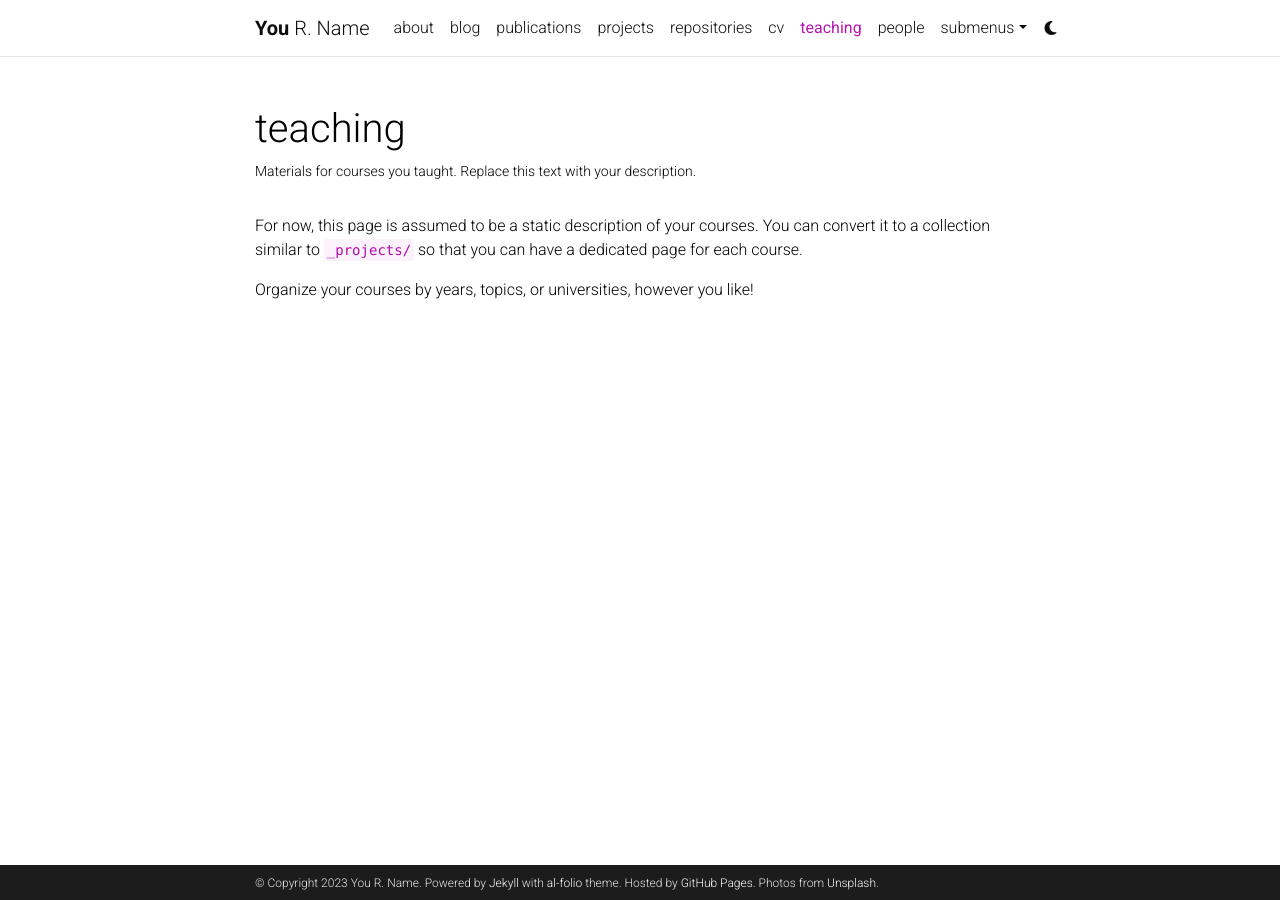
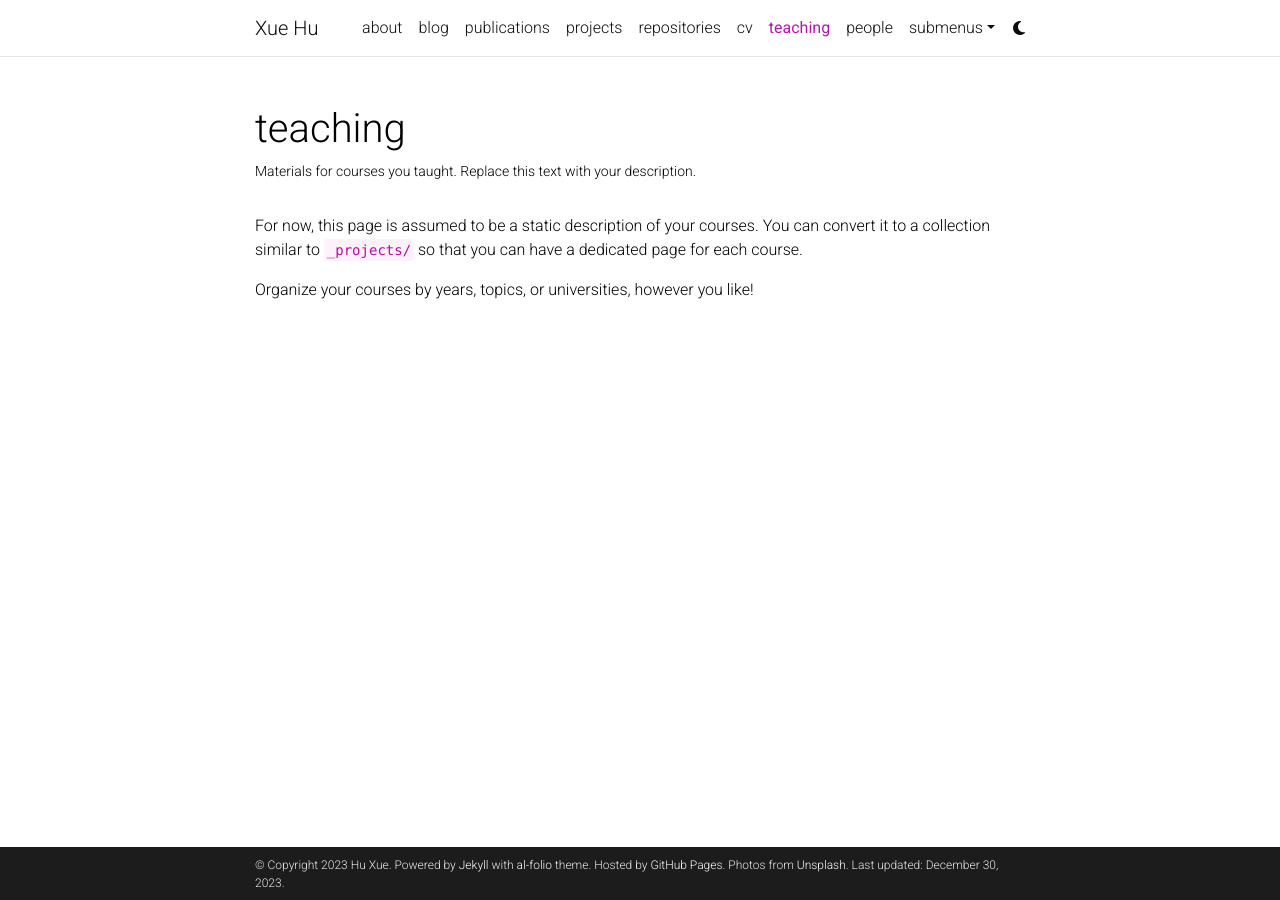
Before and after one commit to hu-xue/hu-xue.github.io, a Jekyll site: the page built from _pages/teaching.md, in a window 1280 px wide. Built offline with Jekyll 4.4.1, drawn with Linux system fonts in a browser that asks for light colours; comment, search, counter and statistics services are not loaded; a style sheet for code colours, icons or effects is not loaded.

Commit message:
Update _config.yml

```diff
--- a/_config.yml
+++ b/_config.yml
@@ -2,25 +2,25 @@
 # Site settings
 # -----------------------------------------------------------------------------
 
-title: blank # the website title (if blank, full name will be used instead)
-first_name: You
-middle_name: R.
-last_name: Name
-email: you@example.com
+title: Xue Hu # the website title (if blank, full name will be used instead)
+first_name: Hu
+middle_name:
+last_name: Xue
+email: huxue178@gmail.com
 description: > # the ">" symbol means to ignore newlines until "footer_text:"
   A simple, whitespace theme for academics. Based on [*folio](https://github.com/bogoli/-folio) design.
 footer_text: >
   Powered by <a href="https://jekyllrb.com/" target="_blank">Jekyll</a> with <a href="https://github.com/alshedivat/al-folio">al-folio</a> theme.
   Hosted by <a href="https://pages.github.com/" target="_blank">GitHub Pages</a>.
   Photos from <a href="https://unsplash.com" target="_blank">Unsplash</a>.
-keywords: jekyll, jekyll-theme, academic-website, portfolio-website  # add your own keywords or leave empty
+keywords: SLAM # add your own keywords or leave empty
 
 lang: en # the language of your site (for example: en, fr, cn, ru, etc.)
 icon: ⚛️  # the emoji used as the favicon (alternatively, provide image name in /assets/img/)
 
 url: https://hu-xue.github.io # the base hostname & protocol for your site
 baseurl:  # the subpath of your site, e.g. /blog/. Leave blank for root
-last_updated: false # set to true if you want to display last updated in the footer
+last_updated: true # set to true if you want to display last updated in the footer
 impressum_path:  # set to path to include impressum link in the footer, use the same path as permalink in a page, helps to conform with EU GDPR
 
 # -----------------------------------------------------------------------------
```
